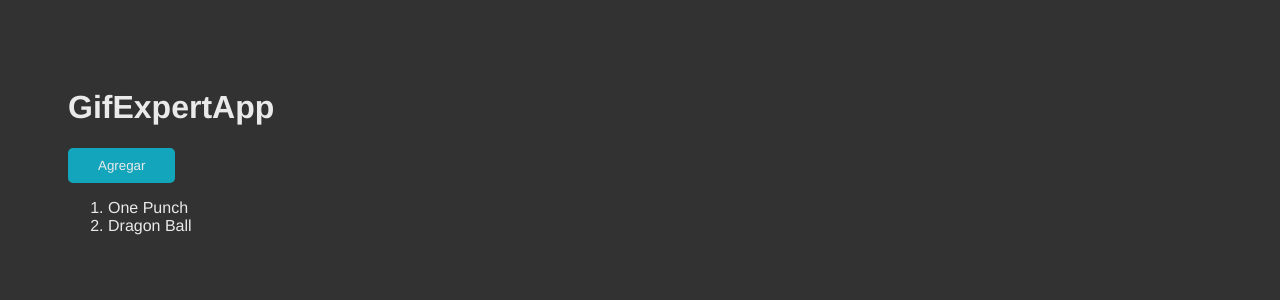
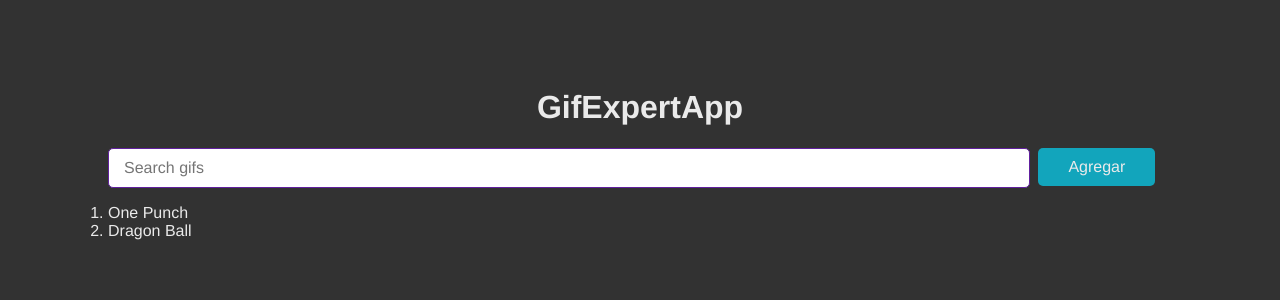
Before and after one commit to salitomeyo-learning-path/udemy-react-js, a React (Vite) app in the folder 04-gif-expert-app/: page / in a window 1280 px wide. Shown: the top 300 px of the page. Built offline with nearby package versions, Linux system fonts and the light colour scheme.

Commit message:
feat: inputs, value, onChange

```diff
--- /dev/null
+++ b/04-gif-expert-app/src/components/AddCategory/index.jsx
@@ -0,0 +1,31 @@
+import { useState } from "react"
+
+import './styles.css';
+
+export const AddCategory = ({ setCategories }) => {
+    const [ inputValue, setInputValue ] = useState('');
+
+    const onInputChange = ({ target }) => {
+        setInputValue( target.value );
+    }
+
+    const onSubmit = ( event ) => {
+        event.preventDefault();
+
+        if( inputValue.trim().length <= 1 ) return;
+
+        setCategories( categories => [ inputValue, ...categories ] );
+        setInputValue('');
+    }
+
+    return(
+        <form onSubmit={ (event) => onSubmit(event) }>
+            <input
+                type="text"
+                placeholder="Search gifs"
+                value={ inputValue }
+                onChange = { (event) => onInputChange(event) }
+            />
+        </form>
+    )
+}
--- /dev/null
+++ b/04-gif-expert-app/src/components/AddCategory/styles.css
@@ -0,0 +1,3 @@
+form {
+    margin: 0 40px;
+}
--- a/04-gif-expert-app/src/pages/GifExpertApp.jsx
+++ b/04-gif-expert-app/src/pages/GifExpertApp.jsx
@@ -1,4 +1,5 @@
 import { useState } from "react";
+import { AddCategory } from "../components/AddCategory";
 
 export const GifExpertApp = () => {
     const [categories, setCategories] = useState(['One Punch', 'Dragon Ball']);
@@ -9,9 +10,17 @@ export const GifExpertApp = () => {
 
     return (
         <>
-            <h1>GifExpertApp</h1>
+            <h1 className="center">GifExpertApp</h1>
 
-            <button onClick={ onAddCategory }>Agregar</button>
+            <div className="flex-box">
+                <div className="item-4">
+                    <AddCategory setCategories={ setCategories } />
+                </div>
+                <div className="item">
+                    <button onClick={ onAddCategory }>Agregar</button>
+                </div>
+            </div>
+
             <ol>
                 { categories.map( category => {
                     return <li key={ category }>{category}</li>
--- a/04-gif-expert-app/src/styles.css
+++ b/04-gif-expert-app/src/styles.css
@@ -13,7 +13,7 @@
     border-radius: 5px;
     border: 1px solid rgb(97, 32, 158);
     color: black;
-    font-size: 1.2rem;
+    font-size: 1rem;
     outline: none;
     padding: 10px 15px;
     width: 100%;
@@ -21,6 +21,7 @@
 
   button {
     background-color: #12A5BC;
+    font-size: 1rem;
     padding: 10px 30px;
     border-radius: 5px;
     border: none;
@@ -37,6 +38,22 @@
   h3 {
     font-size: 3rem;
     margin-bottom: 5px;
+  }
+
+  .flex-box {
+    display: flex;
+  }
+
+  .center {
+    text-align: center;
+  }
+
+  .item {
+    flex-grow: 1; /* default 0 */
+  }
+
+  .item-4 {
+    flex-grow: 12; /* default 0 */
   }
 
   .card-grid {
```
